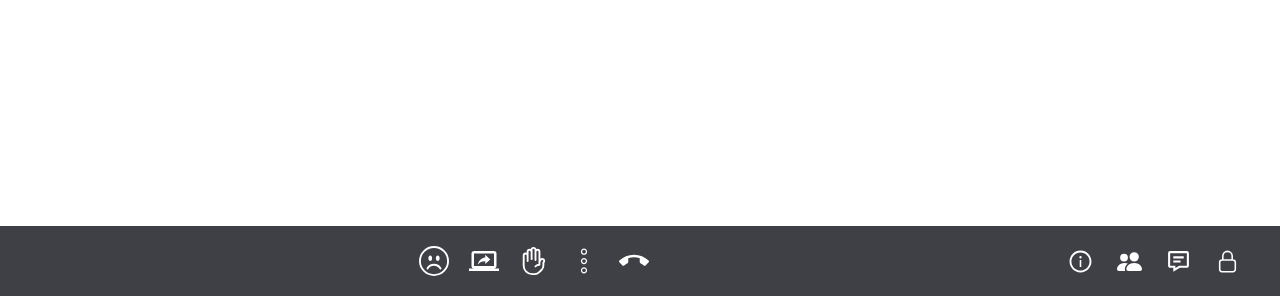
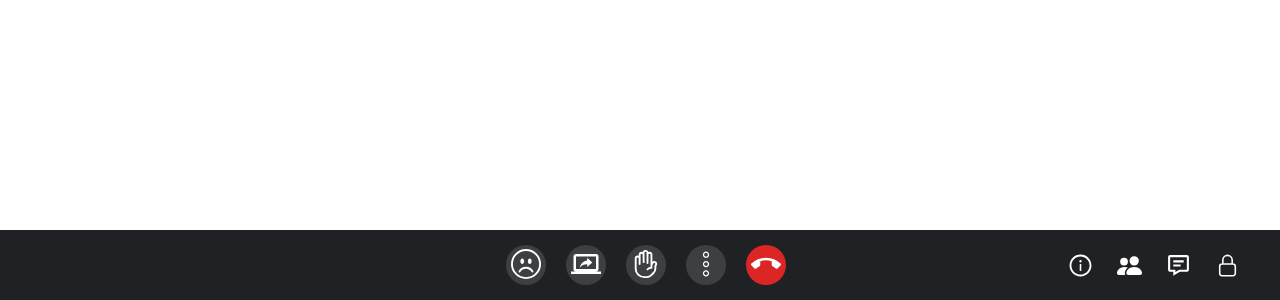
Before and after one commit to masudra/multi-media-mix-0, a React (Vite) app: page /meetup/1 in a window 1280 px wide. Shown: the part 500-800 px from the top of the page. Built offline with nearby package versions, Linux system fonts and the light colour scheme.

Commit message:
title add and some coler change

```diff
--- a/src/Pages/MeetUp/Shared/Footer.jsx
+++ b/src/Pages/MeetUp/Shared/Footer.jsx
@@ -10,20 +10,23 @@ import { BsEmojiFrown } from 'react-icons/bs';
 const Footer = () => {
 
     return (
-        <div className="fixed bottom-1  w-full">
-            <div className=" flex bg-zinc-700 text-white h-[70px]">
+        <div className="fixed bottom-0  w-full">
+            <div className=" flex bg-[rgb(32,33,36)] text-white h-[70px]">
                 <div className="flex gap-5 mx-auto my-auto  ">
-                    <h1><BsEmojiFrown className='w-[30px] h-[30px]'></BsEmojiFrown></h1>
-                    <h1><MdOutlineScreenShare className='w-[30px] h-[30px]'></MdOutlineScreenShare></h1>
-                    <h1><HiOutlineHandRaised className='w-[30px] h-[30px]'></HiOutlineHandRaised></h1>
-                    <h1><CiMenuKebab className='w-[30px] h-[30px]'></CiMenuKebab></h1>
-                    <h1><MdCallEnd className='w-[30px] h-[30px]'></MdCallEnd></h1>
+                    <div className='flex gap-5 md:ml-56 my-auto '>
+                        <h1 className='w-[40px] h-[40px] bg-[rgb(60,64,67)]  rounded-full'><BsEmojiFrown title='Send Emoji' className='w-[30px] h-[30px] mx-auto mt-1 '></BsEmojiFrown></h1>
+                        <h1 className='w-[40px] h-[40px] bg-[rgb(60,64,67)]  rounded-full'><MdOutlineScreenShare title='screen share' className='w-[30px] h-[30px] mx-auto mt-1 '></MdOutlineScreenShare></h1>
+                        <h1 className='w-[40px] h-[40px] bg-[rgb(60,64,67)] rounded-full'><HiOutlineHandRaised title='Hand Raise' className='w-[30px] h-[30px] mx-auto mt-1'></HiOutlineHandRaised></h1>
+                        <h1 className='w-[40px] h-[40px] bg-[rgb(60,64,67)]  rounded-full'><CiMenuKebab title='More' className='w-[30px] h-[30px] mx-auto mt-1'></CiMenuKebab></h1>
+
+                        <h1 className=' w-[40px] h-[40px] bg-red-600  rounded-full'><MdCallEnd title='Leave Meet' className='w-[30px] h-[30px] mx-auto mt-1'></MdCallEnd></h1>
+                    </div>
                 </div>
 
                 <div className="flex justify-end gap-3 my-auto mr-7">
                     {/*Information  */}
 
-                    <label htmlFor="my-drawer-1" className="hover:bg-zinc-800 hover:rounded-full"><AiOutlineInfoCircle title=' Meetup details' className='w-[25px] h-[25px] '></AiOutlineInfoCircle></label>
+                    <label htmlFor="my-drawer-1" className="hover:bg-[rgb(60,64,67)] hover:rounded-full"><AiOutlineInfoCircle title=' Meetup details' className='w-[25px] h-[25px] '></AiOutlineInfoCircle></label>
                     <div className="drawer drawer-end">
                         <input id="my-drawer-1" type="checkbox" className="drawer-toggle" />
                         <div className="drawer-side ">
@@ -36,7 +39,7 @@ const Footer = () => {
                     </div>
 
                     {/* Peoples */}
-                    <label htmlFor="my-drawer-2" className="hover:bg-zinc-800 hover:rounded-full"><BsFillPeopleFill title='Show everyone' className='w-[25px] h-[25px]'></BsFillPeopleFill></label>
+                    <label htmlFor="my-drawer-2" className="hover:bg-[rgb(60,64,67)] hover:rounded-full"><BsFillPeopleFill title='Show everyone' className='w-[25px] h-[25px]'></BsFillPeopleFill></label>
                     <div className="drawer drawer-end">
                         <input id="my-drawer-2" type="checkbox" className="drawer-toggle" />
                         <div className="drawer-side ">
@@ -52,7 +55,7 @@ const Footer = () => {
                         </div>
                     </div>
                     {/* Messages */}
-                    <label htmlFor="my-drawer-3" className="hover:bg-zinc-800 hover:rounded-full"><BiMessageDetail title=' Message with everyone' className='w-[25px] h-[25px]'></BiMessageDetail></label>
+                    <label htmlFor="my-drawer-3" className="hover:bg-[rgb(60,64,67)] hover:rounded-full"><BiMessageDetail title=' Message with everyone' className='w-[25px] h-[25px]'></BiMessageDetail></label>
                     <div className="drawer drawer-end">
                         <input id="my-drawer-3" type="checkbox" className="drawer-toggle" />
                         <div className="drawer-side ">
@@ -73,11 +76,11 @@ const Footer = () => {
                         </div>
                     </div>
                     {/* Host Control*/}
-                    <label htmlFor="my-drawer-4" className="hover:bg-zinc-800  hover:rounded-full"><HiOutlineLockClosed title='Host control' className='w-[25px] h-[25px]'></HiOutlineLockClosed></label>
+                    <label htmlFor="my-drawer-4" className="hover:Fbg-[rgb(60,64,67)]  hover:rounded-full"><HiOutlineLockClosed title='Host control' className='w-[25px] h-[25px]'></HiOutlineLockClosed></label>
                     <div className="drawer drawer-end">
                         <input id="my-drawer-4" type="checkbox" className="drawer-toggle" />
                         <div className="drawer-side ">
-                           <label htmlFor="my-drawer-4" aria-label="close sidebar" className="drawer-overlay"></label>
+                            <label htmlFor="my-drawer-4" aria-label="close sidebar" className="drawer-overlay"></label>
                             <div className="menu p-4 lg:w-[370px] w-72 h-[480px] rounded-xl  mt-5 mb-5  bg-base-200 text-base-content">
                                 {/* Sidebar content here */}
                                 <h1>hello id 4</h1>
```
